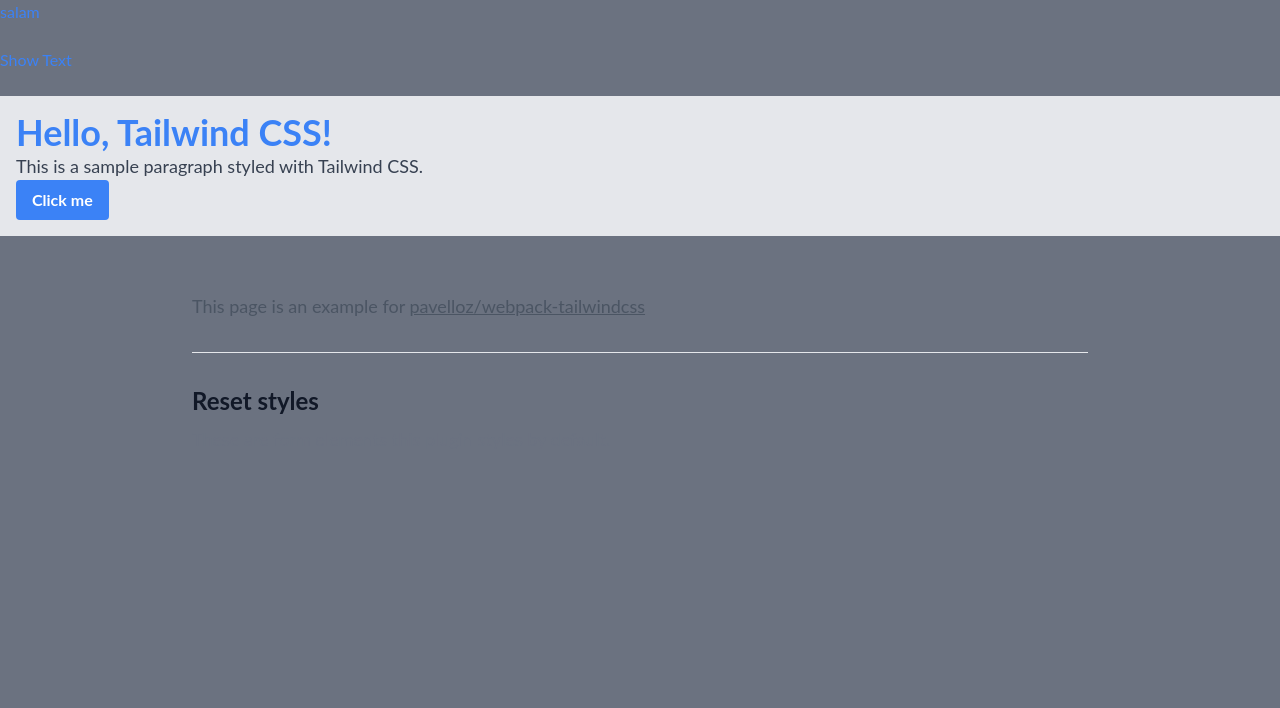
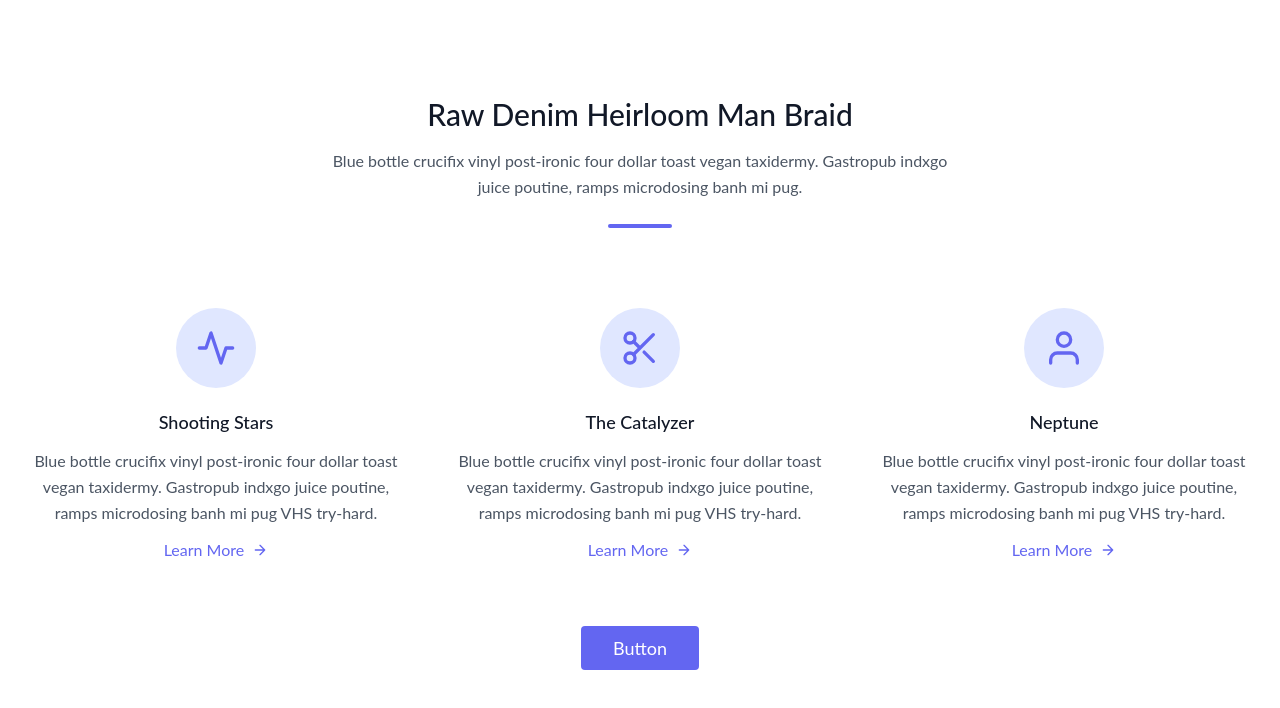
Before and after one commit to TrevorReznick/es6-from-vanilla, a website built with webpack: page src/index.html in a window 1280 px wide. Built offline with nearby package versions, Linux system fonts and the light colour scheme; no server answers.

Commit message:
added new index.html

```diff
--- a/src/index.html
+++ b/src/index.html
@@ -6,31 +6,71 @@
     <link rel="icon" type="image/x-icon" href="./favicon.ico">
     <script defer src="js/app.js"></script>
 </head>
-<body class="bg-gray-500 text-blue-500">
-    <div id="app">
-        salam
-    </div>
-    <script async defer src="https://buttons.github.io/buttons.js"></script>
-    <br>
-    <button id="updateTextBtn">Show Text</button>
-    <div id="showText"></div>
-    <br>
-    <div id="environment"></div>
-    <!-- DEMO Project page content ENDS -->
-    <div class="bg-gray-200 p-4">
-        <h1 class="text-4xl font-bold text-blue-500">Hello, Tailwind CSS!</h1>
-        <p class="text-lg text-gray-700">This is a sample paragraph styled with Tailwind CSS.</p>
-        <button class="bg-blue-500 hover:bg-blue-700 text-white font-bold py-2 px-4 rounded">Click me</button>
-    </div>
-    <div class="antialiased text-gray-900 px-6">
-        <div class="max-w-xl mx-auto py-12 md:max-w-4xl">
-            <p class="mt-2 text-lg text-gray-600">This page is an example for <a href="https://github.com/pavelloz/webpack-tailwindcss" class="underline">pavelloz/webpack-tailwindcss</a></p>
-            <hr class="my-8" />
-            <h2 class="text-2xl font-bold">Reset styles</h2>
-            <p class="mt-2 text-lg text-gray-500">
-                These are form elements this plugin styles by default.
-            </p>
+<body>
+    <section class="text-gray-600 body-font">
+        <div class="container px-5 py-24 mx-auto">
+            <div class="text-center mb-20">
+                <h1 class="sm:text-3xl text-2xl font-medium title-font text-gray-900 mb-4">Raw Denim Heirloom Man Braid</h1>
+                <p class="text-base leading-relaxed xl:w-2/4 lg:w-3/4 mx-auto text-gray-500s">Blue bottle crucifix vinyl post-ironic four dollar toast vegan taxidermy. Gastropub indxgo juice poutine, ramps microdosing banh mi pug.</p>
+                <div class="flex mt-6 justify-center">
+                <div class="w-16 h-1 rounded-full bg-indigo-500 inline-flex"></div>
+                </div>
+            </div>
+            <div class="flex flex-wrap sm:-m-4 -mx-4 -mb-10 -mt-4 md:space-y-0 space-y-6">
+                <div class="p-4 md:w-1/3 flex flex-col text-center items-center">
+                    <div class="w-20 h-20 inline-flex items-center justify-center rounded-full bg-indigo-100 text-indigo-500 mb-5 flex-shrink-0">
+                        <svg fill="none" stroke="currentColor" stroke-linecap="round" stroke-linejoin="round" stroke-width="2" class="w-10 h-10" viewBox="0 0 24 24">
+                        <path d="M22 12h-4l-3 9L9 3l-3 9H2"></path>
+                        </svg>
+                    </div>
+              <div class="flex-grow">
+                <h2 class="text-gray-900 text-lg title-font font-medium mb-3">Shooting Stars</h2>
+                <p class="leading-relaxed text-base">Blue bottle crucifix vinyl post-ironic four dollar toast vegan taxidermy. Gastropub indxgo juice poutine, ramps microdosing banh mi pug VHS try-hard.</p>
+                <a class="mt-3 text-indigo-500 inline-flex items-center">Learn More
+                  <svg fill="none" stroke="currentColor" stroke-linecap="round" stroke-linejoin="round" stroke-width="2" class="w-4 h-4 ml-2" viewBox="0 0 24 24">
+                    <path d="M5 12h14M12 5l7 7-7 7"></path>
+                  </svg>
+                </a>
+              </div>
+            </div>
+            <div class="p-4 md:w-1/3 flex flex-col text-center items-center">
+              <div class="w-20 h-20 inline-flex items-center justify-center rounded-full bg-indigo-100 text-indigo-500 mb-5 flex-shrink-0">
+                <svg fill="none" stroke="currentColor" stroke-linecap="round" stroke-linejoin="round" stroke-width="2" class="w-10 h-10" viewBox="0 0 24 24">
+                  <circle cx="6" cy="6" r="3"></circle>
+                  <circle cx="6" cy="18" r="3"></circle>
+                  <path d="M20 4L8.12 15.88M14.47 14.48L20 20M8.12 8.12L12 12"></path>
+                </svg>
+              </div>
+              <div class="flex-grow">
+                <h2 class="text-gray-900 text-lg title-font font-medium mb-3">The Catalyzer</h2>
+                <p class="leading-relaxed text-base">Blue bottle crucifix vinyl post-ironic four dollar toast vegan taxidermy. Gastropub indxgo juice poutine, ramps microdosing banh mi pug VHS try-hard.</p>
+                <a class="mt-3 text-indigo-500 inline-flex items-center">Learn More
+                  <svg fill="none" stroke="currentColor" stroke-linecap="round" stroke-linejoin="round" stroke-width="2" class="w-4 h-4 ml-2" viewBox="0 0 24 24">
+                    <path d="M5 12h14M12 5l7 7-7 7"></path>
+                  </svg>
+                </a>
+              </div>
+            </div>
+            <div class="p-4 md:w-1/3 flex flex-col text-center items-center">
+              <div class="w-20 h-20 inline-flex items-center justify-center rounded-full bg-indigo-100 text-indigo-500 mb-5 flex-shrink-0">
+                <svg fill="none" stroke="currentColor" stroke-linecap="round" stroke-linejoin="round" stroke-width="2" class="w-10 h-10" viewBox="0 0 24 24">
+                  <path d="M20 21v-2a4 4 0 00-4-4H8a4 4 0 00-4 4v2"></path>
+                  <circle cx="12" cy="7" r="4"></circle>
+                </svg>
+              </div>
+              <div class="flex-grow">
+                <h2 class="text-gray-900 text-lg title-font font-medium mb-3">Neptune</h2>
+                <p class="leading-relaxed text-base">Blue bottle crucifix vinyl post-ironic four dollar toast vegan taxidermy. Gastropub indxgo juice poutine, ramps microdosing banh mi pug VHS try-hard.</p>
+                <a class="mt-3 text-indigo-500 inline-flex items-center">Learn More
+                  <svg fill="none" stroke="currentColor" stroke-linecap="round" stroke-linejoin="round" stroke-width="2" class="w-4 h-4 ml-2" viewBox="0 0 24 24">
+                    <path d="M5 12h14M12 5l7 7-7 7"></path>
+                  </svg>
+                </a>
+              </div>
+            </div>
+          </div>
+          <button class="flex mx-auto mt-16 text-white bg-indigo-500 border-0 py-2 px-8 focus:outline-none hover:bg-indigo-600 rounded text-lg">Button</button>
         </div>
-
+    </section>
 </body>
 </html>
```
